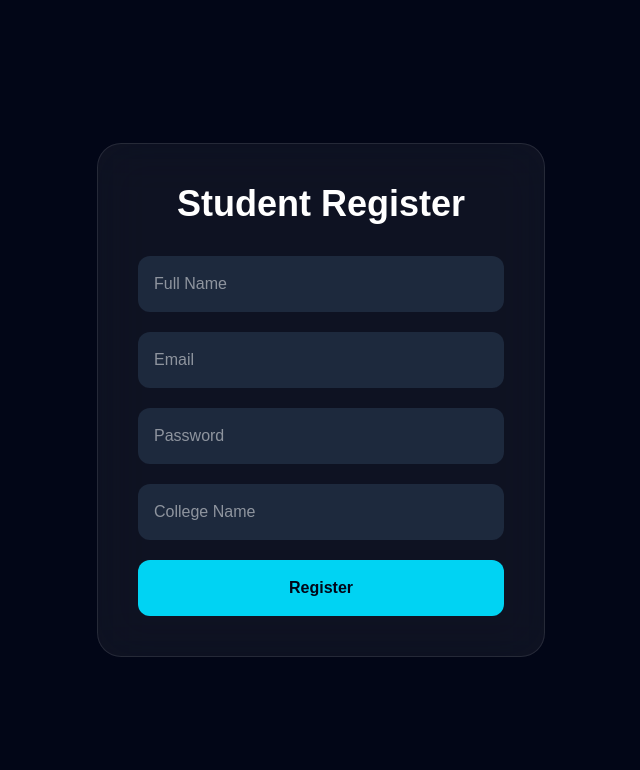
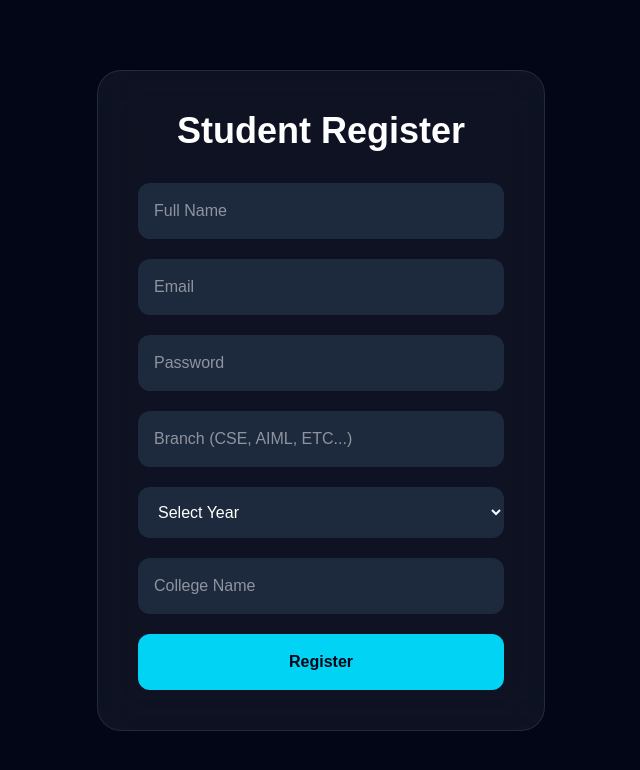
Before and after one commit to sam0127-jan/login-pdc, a React (Vite) app in the folder client/: page /register in a window 1280 px wide. Shown: the top 770 px of the page, without its empty margins (319-959 px from the left). Built offline with nearby package versions, Linux system fonts and the light colour scheme.

Commit message:
name, year branches

```diff
--- a/client/src/pages/Register.jsx
+++ b/client/src/pages/Register.jsx
@@ -14,7 +14,9 @@ export default function Register() {
       name: form[0].value,
       email: form[1].value,
       password: form[2].value,
-      college: form[3].value,
+      branch: form[3].value,
+      year: form[4].value,
+      college: form[5].value,
     }
 
     try {
@@ -32,7 +34,6 @@ export default function Register() {
 
       const data = await res.json()
 
-      // ❌ validation failed
       if (!res.ok) {
 
         alert(data.message || data.error)
@@ -40,7 +41,6 @@ export default function Register() {
 
       }
 
-      // ✅ success
       alert('Registration Successful')
 
       navigate('/')
@@ -48,6 +48,7 @@ export default function Register() {
     } catch (error) {
 
       alert('Server Error')
+
       console.log(error)
 
     }
@@ -56,7 +57,7 @@ export default function Register() {
 
   return (
 
-    <section className="min-h-screen flex items-center justify-center bg-[#020617] text-white px-6">
+    <section className="min-h-screen flex items-center justify-center bg-[#020617] text-white px-6 py-10">
 
       <div className="bg-white/5 border border-white/10 p-10 rounded-3xl w-full max-w-md backdrop-blur-xl">
 
@@ -92,6 +93,40 @@ export default function Register() {
 
           <input
             type="text"
+            placeholder="Branch (CSE, AIML, ETC...)"
+            className="w-full p-4 rounded-xl bg-slate-800 outline-none"
+            required
+          />
+
+          <select
+            className="w-full p-4 rounded-xl bg-slate-800 outline-none"
+            required
+          >
+
+            <option value="">
+              Select Year
+            </option>
+
+            <option value="1st Year">
+              1st Year
+            </option>
+
+            <option value="2nd Year">
+              2nd Year
+            </option>
+
+            <option value="3rd Year">
+              3rd Year
+            </option>
+
+            <option value="4th Year">
+              4th Year
+            </option>
+
+          </select>
+
+          <input
+            type="text"
             placeholder="College Name"
             className="w-full p-4 rounded-xl bg-slate-800 outline-none"
             required
@@ -111,4 +146,5 @@ export default function Register() {
     </section>
 
   )
+
 }
```
Also changed, not shown: 1 other file (tests, documents, lock files or other folders).
